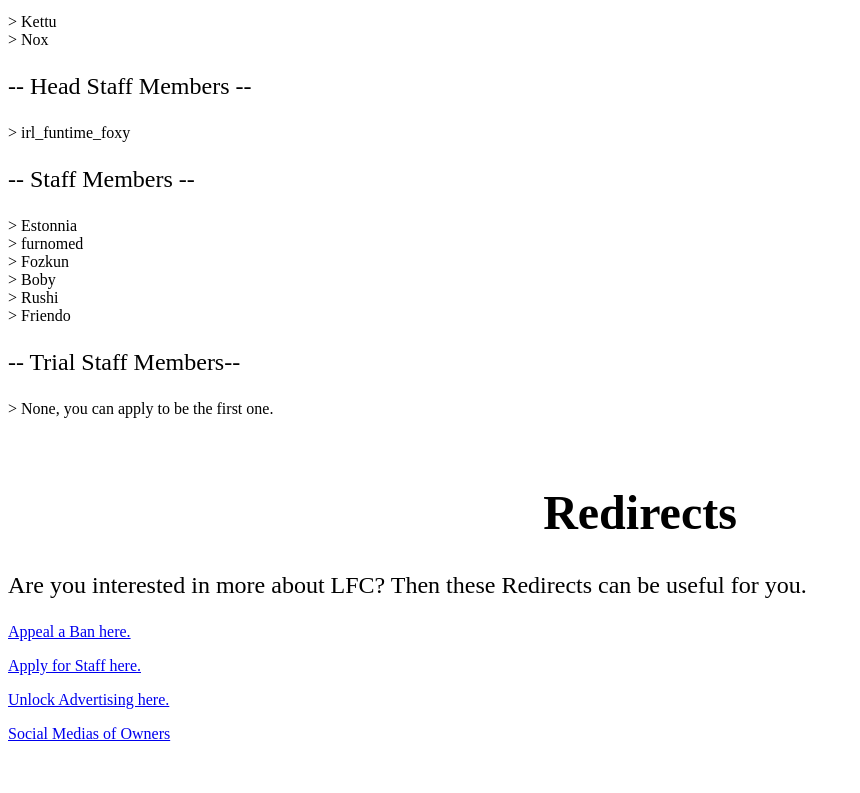
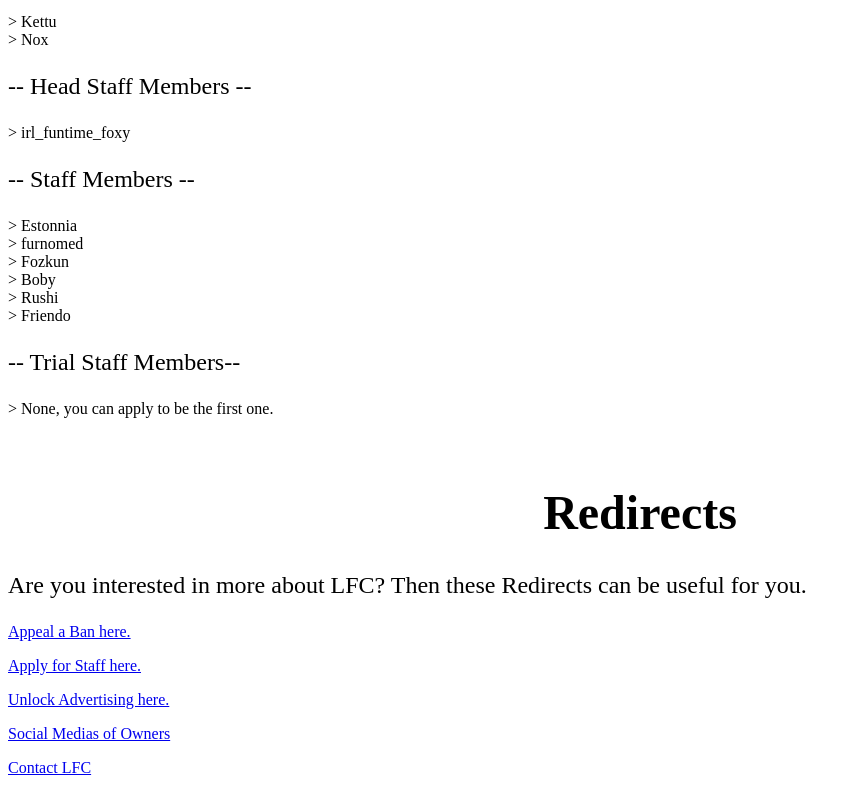
Before and after one commit to OrangieTheFur/localfurrycon, a plain HTML site: page main.html in a window 1280 px wide. Shown: the part 1041-1834 px from the top of the page, without its empty margins (0-860 px from the left). Before the commit the page ends 1800 px from the top, so only its background shows below. Drawn offline with Linux system fonts and the light colour scheme.

Commit message:
Update main.html

```diff
--- a/main.html
+++ b/main.html
@@ -76,5 +76,8 @@
       <p>
         <a href="socialmedia.html">Social Medias of Owners</a>
       </p>
+      <p>
+        <a href="mail.html">Contact LFC</a>
+      </p>
     </div>
 </body>
```
